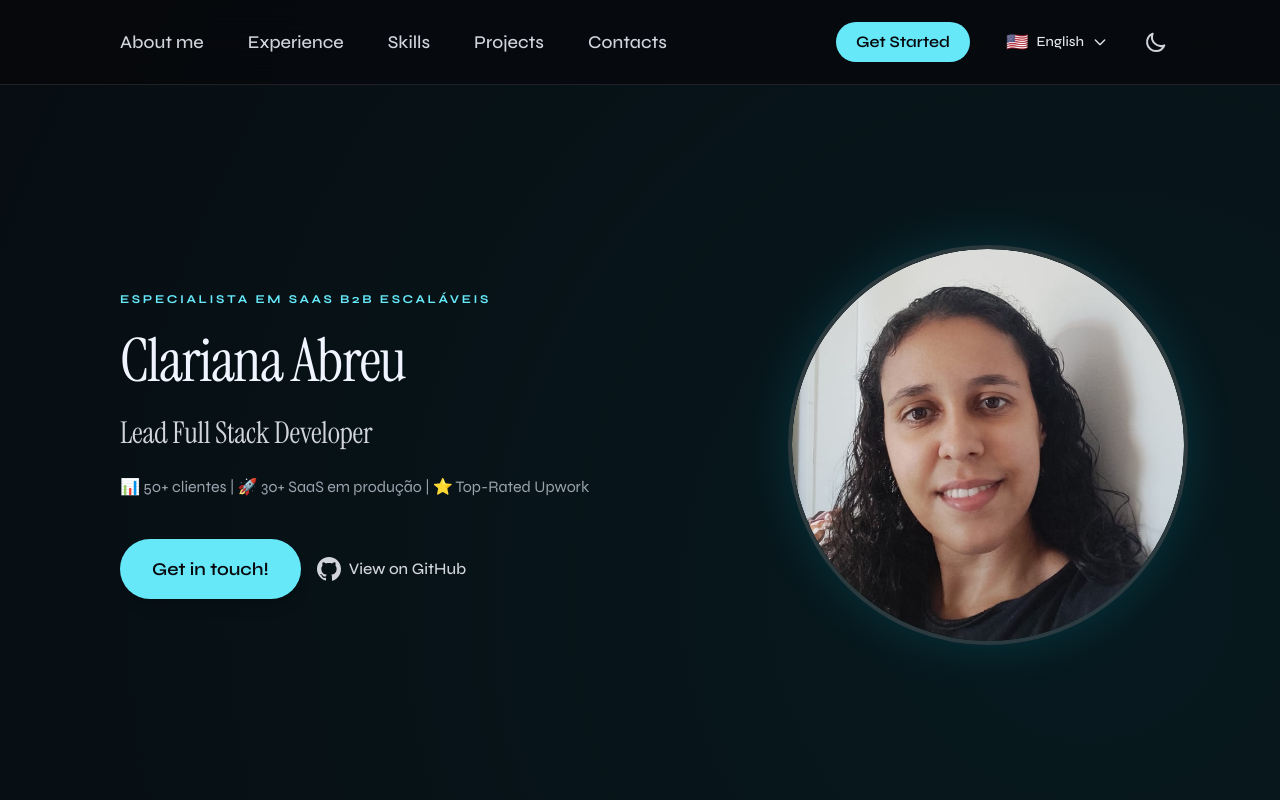
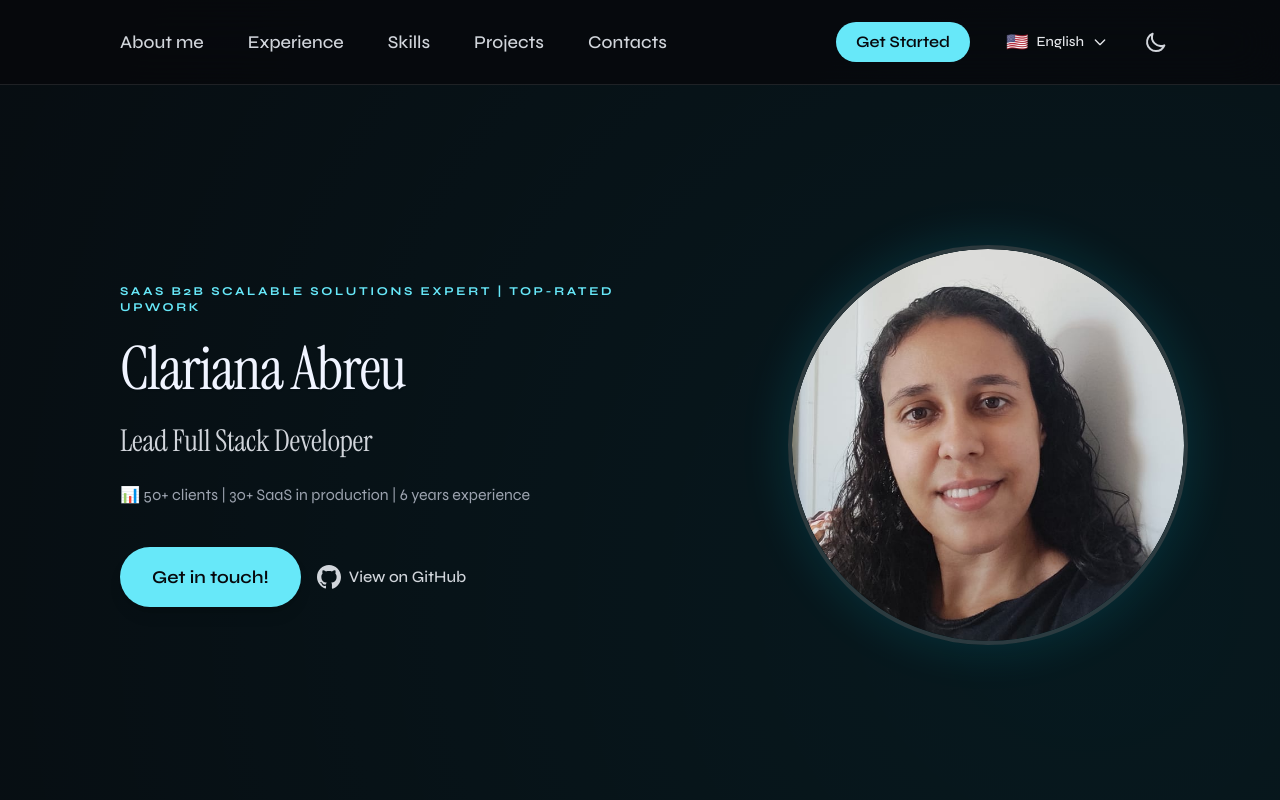
Before and after one commit to abreuclariana/my-portifolio, a Next.js app: page / in a window 1280 px wide. Shown: the top 800 px of the page. Built offline with nearby package versions, Linux system fonts and the light colour scheme.

Commit message:
i18n: Add header translations (tagline & stats) for PT, EN, ES languages

```diff
--- a/src/app/components/header/index.tsx
+++ b/src/app/components/header/index.tsx
@@ -12,7 +12,7 @@ export const Header = () => {
         {/* Texto e Botões */}
         <div className="flex flex-col items-center md:items-start w-full md:w-1/2 gap-4 md:gap-6 md:ml-8 lg:ml-24">
           <p className="text-[10px] sm:text-xs tracking-[0.22em] uppercase font-bold text-cyan-600 dark:text-cyan-300">
-            Especialista em SaaS B2B Escaláveis
+            {t("header.tagline")}
           </p>
           <h1 className="text-4xl md:text-5xl lg:text-6xl font-normal leading-tight tracking-tight text-slate-800 dark:text-[#f0f4ff] drop-shadow-sm text-center md:text-left">
             Clariana Abreu
@@ -23,7 +23,7 @@ export const Header = () => {
           </h2>
 
           <p className="text-sm md:text-base text-slate-500 dark:text-gray-400 text-center md:text-left max-w-xl">
-            📊 50+ clientes | 🚀 30+ SaaS em produção | ⭐ Top-Rated Upwork
+            📊 {t("header.stats")}
           </p>
 
           <div className="flex flex-col sm:flex-row gap-3 md:gap-4 mt-4 w-full sm:w-auto">
--- a/src/locales/en.json
+++ b/src/locales/en.json
@@ -33,6 +33,8 @@
   },
   "header": {
     "jobTitle": "Lead Full Stack Developer",
+    "tagline": "SaaS B2B Scalable Solutions Expert | Top-Rated Upwork",
+    "stats": "50+ clients | 30+ SaaS in production | 6 years experience",
     "getInTouch": "Get in touch!",
     "viewOnGitHub": "View on GitHub",
     "profileAlt": "Clariana Abreu's photo"
--- a/src/locales/es.json
+++ b/src/locales/es.json
@@ -33,6 +33,8 @@
   },
   "header": {
     "jobTitle": "Lead Full Stack Developer",
+    "tagline": "Especialista en Soluciones SaaS B2B Escalables | Top-Rated Upwork",
+    "stats": "50+ clientes | 30+ SaaS en producción | 6 años de experiencia",
     "getInTouch": "¡Ponte en contacto!",
     "viewOnGitHub": "Ver en GitHub",
     "profileAlt": "Foto de Clariana Abreu"
```
